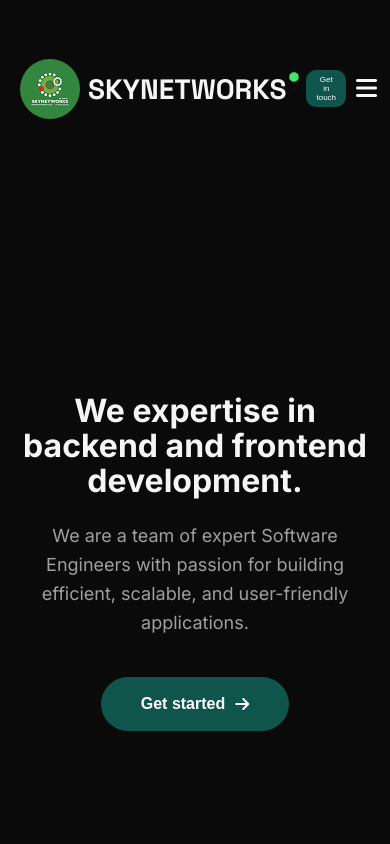
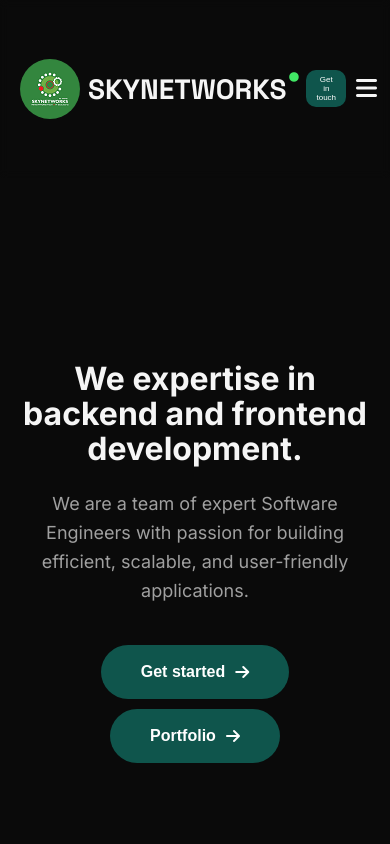
Before and after one commit to Tschuddy/skynetworks, a plain HTML site: page index.html in a window 390 px wide. Shown: the top 844 px of the page. Drawn offline with nearby package versions, Linux system fonts and the light colour scheme; a web font is replaced by a local one.

Commit message:
Updated file to include new feature/fix

```diff
--- a/index.html
+++ b/index.html
@@ -241,7 +241,7 @@
             max-width: 600px;
         }
 
-        .hero-btn {
+        .hero-btn, .hero-btn2{
             background: var(--accent);
             color: white;
             border: none;
@@ -256,7 +256,9 @@
             gap: 10px;
         }
 
-        .hero-btn:hover {
+
+
+        .hero-btn:hover, .hero-btn2:hover {
             transform: translateY(-5px);
             box-shadow: 0 15px 30px #0f554c;
             background: var(--accent-light);
@@ -835,6 +837,10 @@
         @media (max-width: 992px) {
             .hero h1 {
                 font-size: 48px;
+            }
+
+            .hero-btn2{
+                margin-top: 10px;
             }
 
             .hero-image {
@@ -1000,6 +1006,13 @@
                         Get started
                         <i class="fas fa-arrow-right"></i>
                     </button>
+                    <a href="https://tschuddy.github.io/-Portfolio/">
+                        <button class="hero-btn2">
+                            Portfolio
+                            <i class="fas fa-arrow-right"></i>
+                        </button>
+                    </a>
+
                 </div>
             </div>
             <div class="hero-image"></div>
@@ -1181,7 +1194,7 @@
         <div class="projects">
             <div class="container">
                 <div class="projects-header">
-                    <h2>Our portfolio</h2>
+                    <h2>Business portfolio</h2>
                     <button class="nav-btn">Filter projects</button>
                 </div>
 
```
